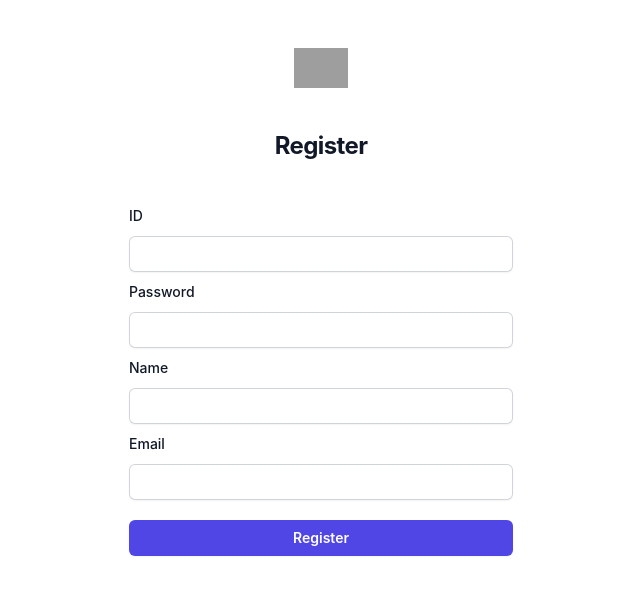
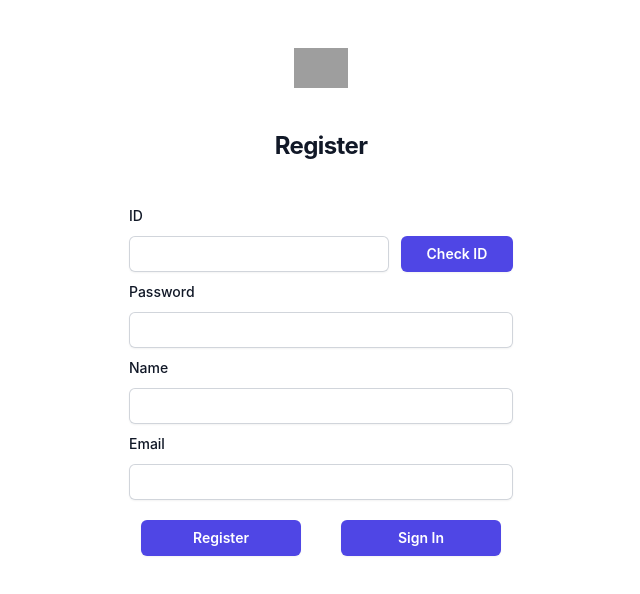
Before and after one commit to hjw9504/React, a React (Create React App) app: page /register in a window 1280 px wide. Shown: the top 594 px of the page, without its empty margins (319-959 px from the left). Built offline with nearby package versions, Linux system fonts and the light colour scheme; grey boxes are pictures that could not be loaded.

Commit message:
register page update

```diff
--- a/src/component/Register.tsx
+++ b/src/component/Register.tsx
@@ -34,6 +34,27 @@ export default function Home() {
     setEmail(event.target.value);
   };
 
+  const checkUserId = async () => {
+    if (userId === undefined || userId === null || userId === "") {
+      alert("Input UserId");
+      return;
+    }
+
+    await fetch(`/check/userId?userId=${userId}`, {
+      method: "GET",
+      headers: {
+        "Content-Type": "application/json",
+      },
+    })
+      .then((res) => res.json())
+      .then((res) => {
+        if (res) {
+          alert("Already Exist UserId");
+          setUserId("");
+        }
+      });
+  };
+
   const onSignUp = async () => {
     try {
       const data = {
@@ -60,6 +81,10 @@ export default function Home() {
     }
   };
 
+  const goSignIn = () => {
+    navigate("/login");
+  };
+
   return (
     <>
       {/*
@@ -84,21 +109,29 @@ export default function Home() {
 
         <div className="mt-10 sm:mx-auto sm:w-full sm:max-w-sm">
           <div>
+            <div className="flex items-center justify-between">
               <label
                 htmlFor="userId"
                 className="block text-sm font-medium leading-6 text-gray-900"
               >
                 ID
               </label>
-            <div className="mt-2 my-2">
+            </div>
+            <div className="flex mt-2 my-2">
               <input
                 id="userId"
                 name="userId"
                 onChange={saveUserId}
                 type="text"
                 required
-                className="block w-full rounded-md border-0 py-1.5 text-gray-900 shadow-sm ring-1 ring-inset ring-gray-300 placeholder:text-gray-400 focus:ring-2 focus:ring-inset focus:ring-indigo-600 sm:text-sm sm:leading-6"
+                className="block w-[70%] rounded-md border-0 mr-3 py-1.5 text-gray-900 shadow-sm ring-1 ring-inset ring-gray-300 placeholder:text-gray-400 focus:ring-2 focus:ring-inset focus:ring-indigo-600 sm:text-sm sm:leading-6"
               />
+              <button
+                onClick={checkUserId}
+                className="flex w-[30%] justify-center items-center rounded-md bg-indigo-600 px-3 text-sm font-semibold leading-6 text-white shadow-sm hover:bg-indigo-500 focus-visible:outline focus-visible:outline-2 focus-visible:outline-offset-2 focus-visible:outline-indigo-600"
+              >
+                Check ID
+              </button>
             </div>
           </div>
 
@@ -168,12 +201,18 @@ export default function Home() {
             </div>
           </div>
 
-          <div>
+          <div className="flex justify-center">
             <button
               onClick={onSignUp}
-              className="flex w-full justify-center rounded-md bg-indigo-600 px-3 py-1.5 text-sm font-semibold leading-6 text-white shadow-sm hover:bg-indigo-500 focus-visible:outline focus-visible:outline-2 focus-visible:outline-offset-2 focus-visible:outline-indigo-600"
+              className="w-[160px] justify-center rounded-md bg-indigo-600 py-1.5 mr-10 text-sm font-semibold leading-6 text-white shadow-sm hover:bg-indigo-500 focus-visible:outline focus-visible:outline-2 focus-visible:outline-offset-2 focus-visible:outline-indigo-600"
             >
               Register
+            </button>
+            <button
+              onClick={goSignIn}
+              className="w-[160px] justify-center rounded-md bg-indigo-600 py-1.5 text-sm font-semibold leading-6 text-white shadow-sm hover:bg-indigo-500 focus-visible:outline focus-visible:outline-2 focus-visible:outline-offset-2 focus-visible:outline-indigo-600"
+            >
+              Sign In
             </button>
           </div>
         </div>
```
Lines whose indentation alone changed are shown as unchanged.
